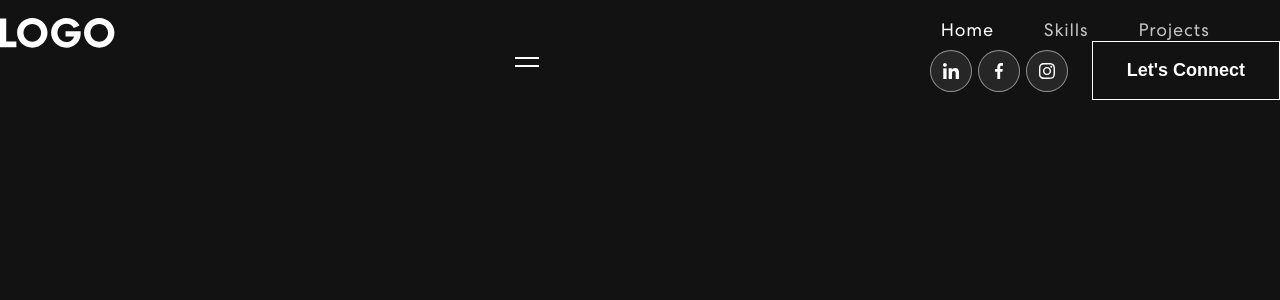
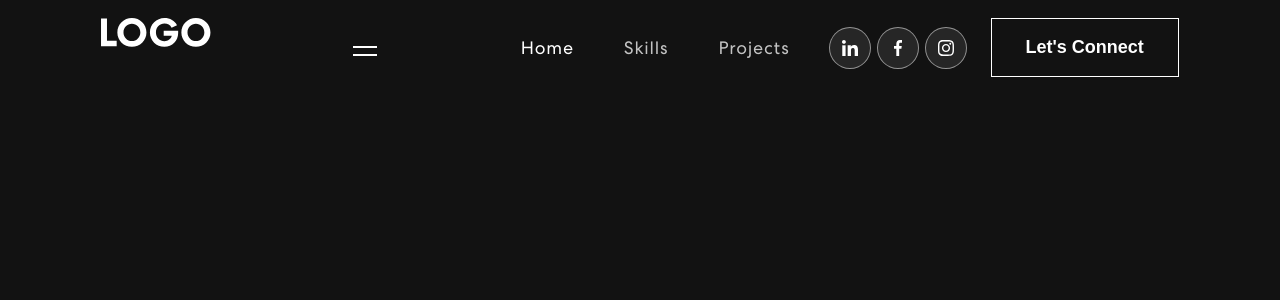
Before and after one commit to 0trava/Advanced_portfolio, a React (Create React App) app: page / in a window 1280 px wide. Shown: the top 300 px of the page. Built offline with nearby package versions, Linux system fonts and the light colour scheme.

Commit message:
add navbar style

```diff
--- a/src/App.css
+++ b/src/App.css
@@ -84,11 +84,16 @@ p.danger {
 /************ Navbar Css ************/
 .container{
   display: flex;
-  justify-content: space-between;
+  justify-content: space-around;
+  margin-left: 30px;
+  margin-right: 30px;
 }
 
-.App{
+
+.navbar-collapse {
   display: flex;
+  justify-content: space-between;
+  align-items: center;
 }
 
 nav.navbar {
@@ -151,6 +156,8 @@ span.navbar-text {
 .social-icon a:hover::before {
     transform: scale(1);
 }
+
+
 .social-icon a img {
 	width: 40%;
 	z-index: 1;
--- a/src/components/NavBar.js
+++ b/src/components/NavBar.js
@@ -30,7 +30,7 @@ export const NavBar = () => {
 
   return (
     <Navbar expand="md" className={scrolled ? "scrolled" : ""}>
-        <Container className="container">
+        <Container>
             <Navbar.Brand href="/">
             <img src={logo} alt="Logo" />
             </Navbar.Brand>
```
